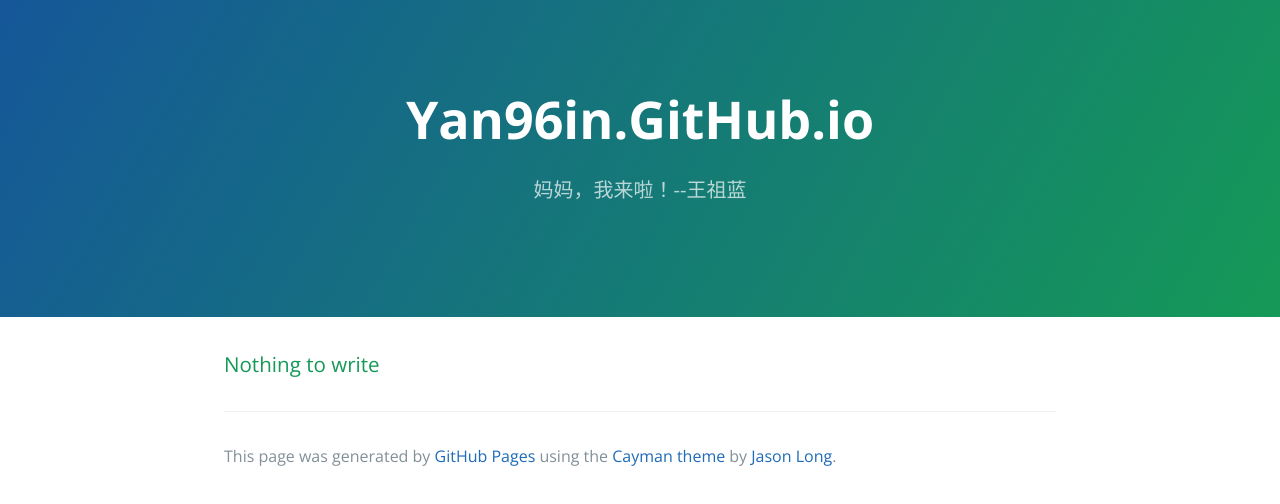
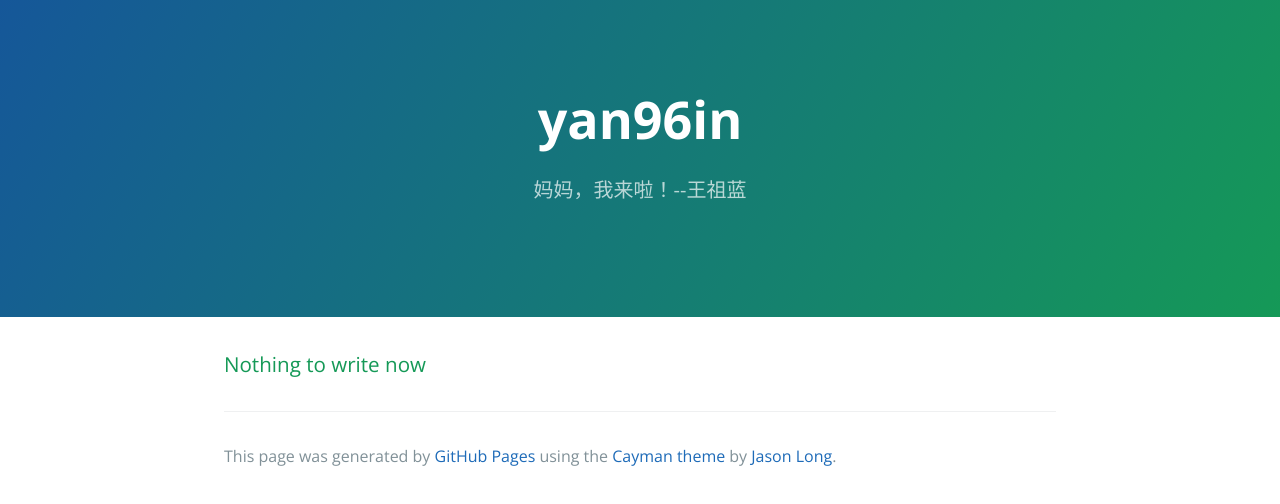
Before and after one commit to yan96in/yan96in.github.io, a plain HTML site: page index.html in a window 1280 px wide. Drawn offline with nearby package versions, Linux system fonts and the light colour scheme.

Commit message:
Replace master branch with page content via GitHub

```diff
--- a/index.html
+++ b/index.html
@@ -2,7 +2,7 @@
 <html lang="en-us">
   <head>
     <meta charset="UTF-8">
-    <title>Yan96in.GitHub.io by yan96in</title>
+    <title>yan96in by yan96in</title>
     <meta name="viewport" content="width=device-width, initial-scale=1">
     <link rel="stylesheet" type="text/css" href="stylesheets/normalize.css" media="screen">
     <link href='https://fonts.googleapis.com/css?family=Open+Sans:400,700' rel='stylesheet' type='text/css'>
@@ -11,13 +11,13 @@
   </head>
   <body>
     <section class="page-header">
-      <h1 class="project-name">Yan96in.GitHub.io</h1>
+      <h1 class="project-name">yan96in</h1>
       <h2 class="project-tagline">妈妈，我来啦！--王祖蓝</h2>
     </section>
 
     <section class="main-content">
       <h3>
-<a id="nothing-to-write" class="anchor" href="#nothing-to-write" aria-hidden="true"><span aria-hidden="true" class="octicon octicon-link"></span></a>Nothing to write</h3>
+<a id="nothing-to-write-now" class="anchor" href="#nothing-to-write-now" aria-hidden="true"><span aria-hidden="true" class="octicon octicon-link"></span></a>Nothing to write now</h3>
 
       <footer class="site-footer">
 
--- a/params.json
+++ b/params.json
@@ -1 +1 @@
-{"name":"Yan96in.GitHub.io","tagline":"妈妈，我来啦！--王祖蓝","body":"###Nothing to write","google":"","note":"Don't delete this file! It's used internally to help with page regeneration."}
+{"name":"yan96in","tagline":"妈妈，我来啦！--王祖蓝","body":"###Nothing to write now","google":"","note":"Don't delete this file! It's used internally to help with page regeneration."}
```
